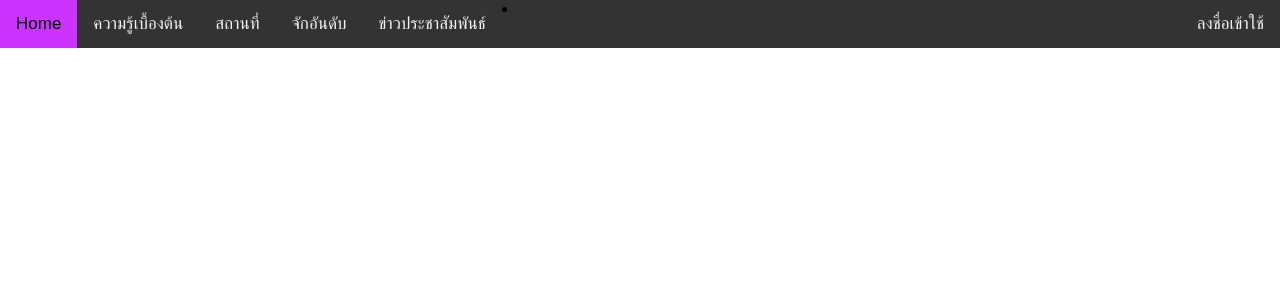
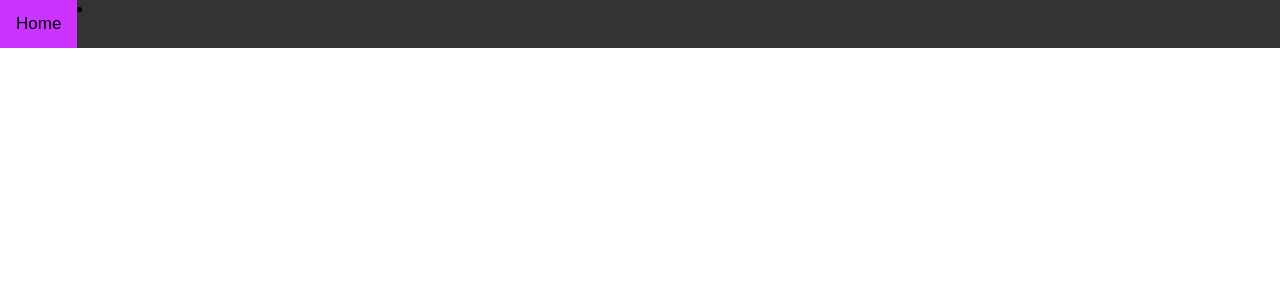
Before and after one commit to SompotSE/inspection_project, a React (Create React App) app: page /#/ in a window 1280 px wide. Shown: the top 300 px of the page. Built offline with nearby package versions, Linux system fonts and the light colour scheme.

Commit message:
test_modifiy branch home

```diff
--- a/src/Header.js
+++ b/src/Header.js
@@ -6,11 +6,11 @@ import {
  } from 'react-router-dom';
 
 import Home from "./Home";
-import Knowledge from "./Knowledge";
-import Location from "./Location";
-import Rank from "./Rank";
-import News from "./News";
-import login from "./login";
+// import Knowledge from "./Knowledge";
+// import Location from "./Location";
+// import Rank from "./Rank";
+// import News from "./News";
+// import login from "./login";
 class Header extends Component {
         render(){
         return(
@@ -18,21 +18,21 @@ class Header extends Component {
             <div>
               <div class = "topnav">
                 <li><NavLink exact to="/Home">Home</NavLink>
-                <NavLink exact to="/Knowledge">ความรู้เบื้องต้น</NavLink>
+                {/* <NavLink exact to="/Knowledge">ความรู้เบื้องต้น</NavLink>
                 <NavLink exact to="/Location">สถานที่</NavLink>
                 <NavLink exact to="/Rank">จักอันดับ</NavLink>
-                <NavLink exact to="/News">ข่าวประชาสัมพันธ์</NavLink>
+                <NavLink exact to="/News">ข่าวประชาสัมพันธ์</NavLink> */}
                 <div class="topnav-right">
-                  <NavLink exact to="login">ลงชื่อเข้าใช้</NavLink>
+                  {/* <NavLink exact to="login">ลงชื่อเข้าใช้</NavLink> */}
                 </div></li>
               </div>
               <div className="content">
                   <Route exact path="/Home" component={Home}/>
-                  <Route exact path="/Knowledge" component={Knowledge}/>
+                  {/* <Route exact path="/Knowledge" component={Knowledge}/>
                   <Route exact path="/Location" component={Location}/>
                   <Route exact path="/Rank" component={Rank}/>
                   <Route exact path="/News" component={News}/>
-                  <Route exact path="/login" component={login}/>
+                  <Route exact path="/login" component={login}/> */}
               </div>
             </div>
             </HashRouter>
```
Also changed, not shown: 2 other files (tests, documents, lock files or other folders).
